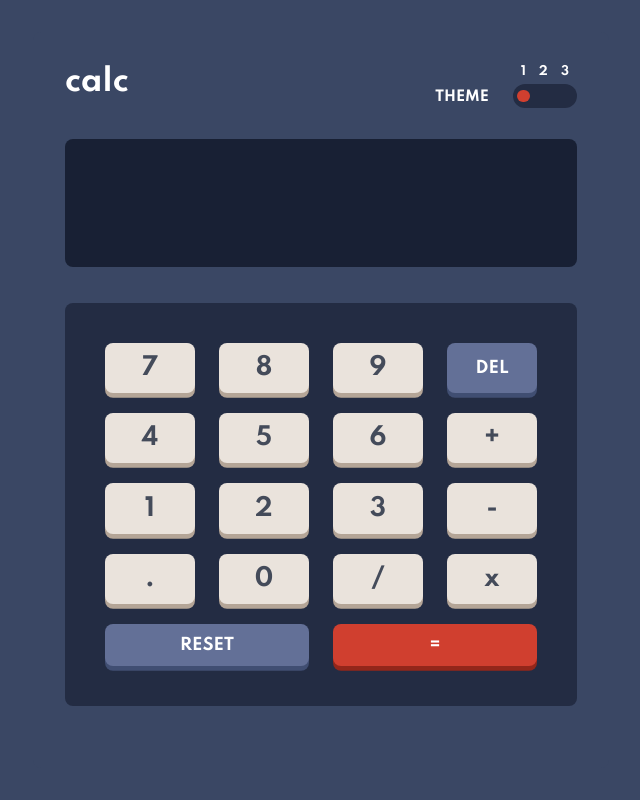
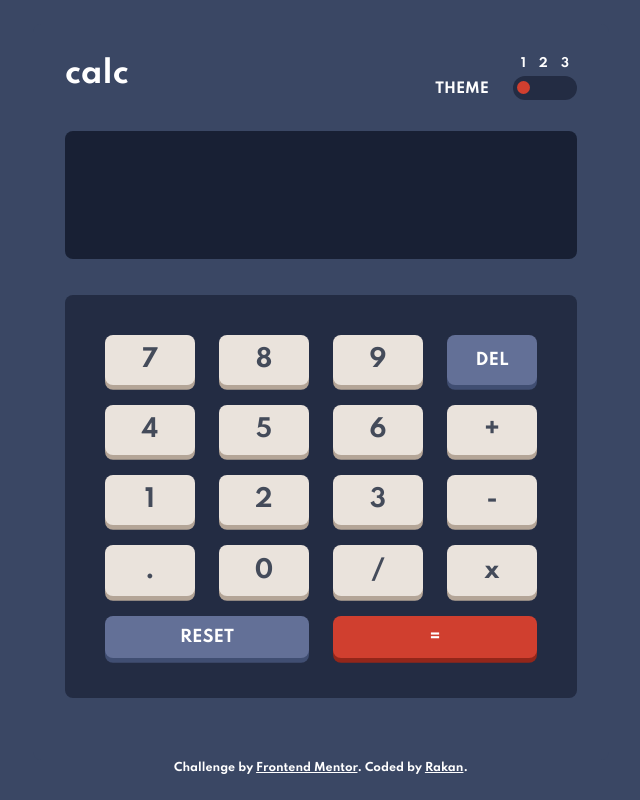
Before and after one commit to Rakans4/Calculator, an Angular app: page / in a window 1280 px wide. Shown: the whole page, without its empty margins (319-959 px from the left). Built offline with nearby package versions, Linux system fonts and the light colour scheme.

Commit message:
added attribution

```diff
--- a/src/app/app.component.css
+++ b/src/app/app.component.css
@@ -0,0 +1 @@
+.attribution { font-size: 11px; text-align: center; }
--- a/src/app/app.component.html
+++ b/src/app/app.component.html
@@ -1,3 +1,7 @@
-<div class="h-screen w-screen flex justify-center items-center bg-mainBg text-darkText" [ngClass]="this.theme">
+<div class="h-screen w-screen flex justify-center items-center bg-mainBg text-darkText flex-col" [ngClass]="this.theme">
   <app-calculator (onThemeChange)="selectTheme($event)"></app-calculator>
+  <div class="attribution" [ngClass]="{'text-white': this.theme == 'theme-one'}">
+    Challenge by <a class="underline" href="https://www.frontendmentor.io/challenges/calculator-app-9lteq5N29" target="_blank">Frontend Mentor</a>.
+    Coded by <a class="underline" href="https://github.com/Rakans4" target="_blank">Rakan</a>.
+  </div>
 </div>
```
